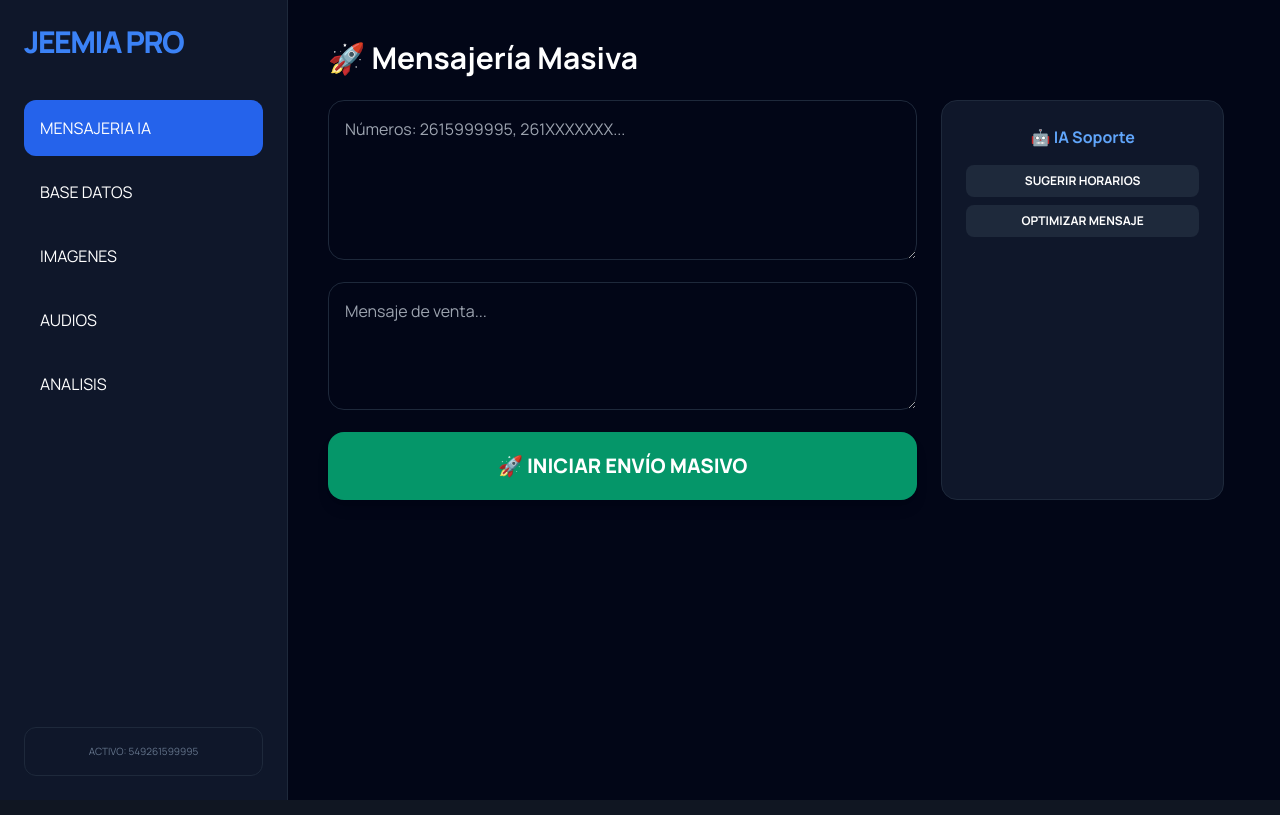
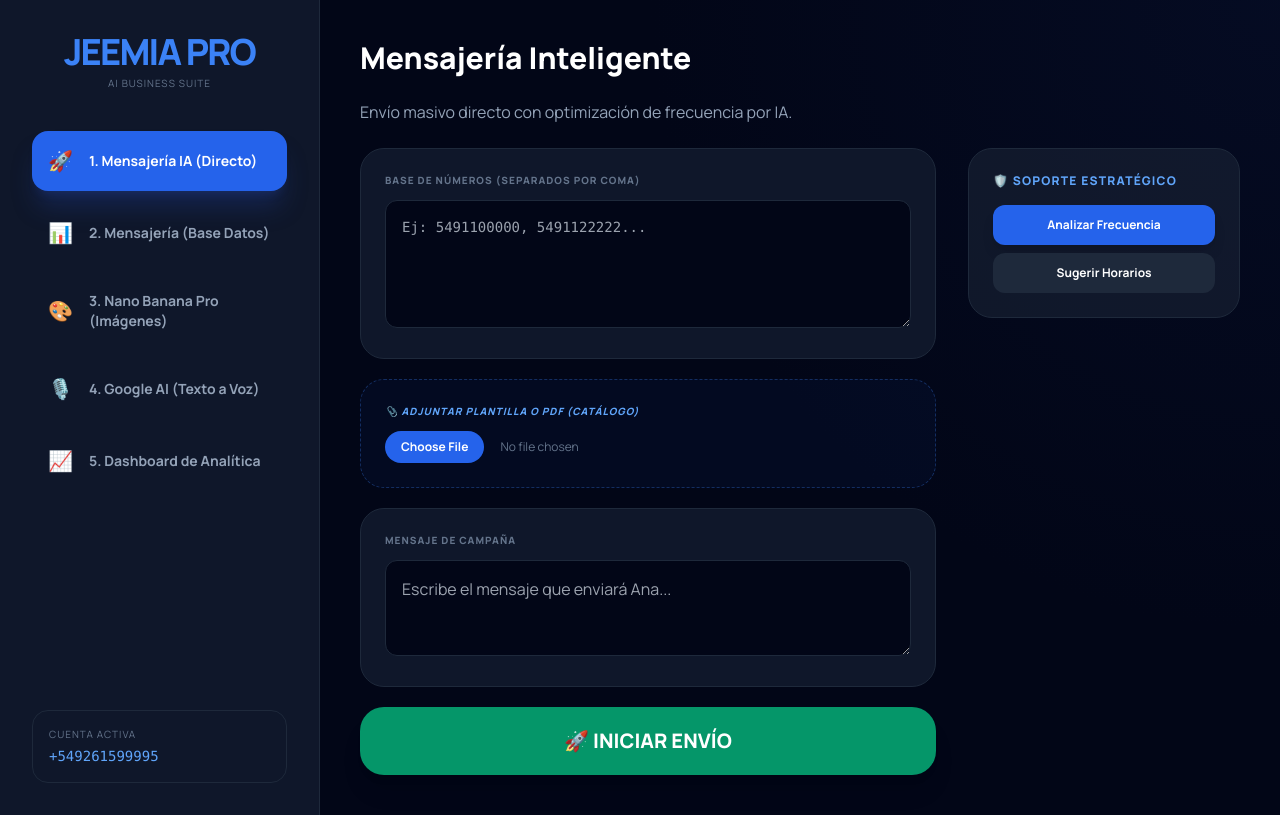
Before and after one commit to woowestudio45-prog/adrian222, a React (Vite) app: page / in a window 1280 px wide. Built offline with nearby package versions, Linux system fonts and the light colour scheme.

Commit message:
Update App.tsx

```diff
--- a/App.tsx
+++ b/App.tsx
@@ -5,106 +5,160 @@
   const [status, setStatus] = useState('');
   const MI_NUMERO = "549261599995";
 
-  // Función de envío directo
-  const enviarWhatsApp = () => {
-    const lista = (document.getElementById('num_input') as HTMLTextAreaElement).value;
-    const msg = (document.getElementById('msg_input') as HTMLTextAreaElement).value;
+  // Lógica de Envío Directo a WhatsApp Web
+  const ejecutarEnvioDirecto = (idLista: string, idMsg: string) => {
+    const lista = (document.getElementById(idLista) as HTMLTextAreaElement).value;
+    const msg = (document.getElementById(idMsg) as HTMLTextAreaElement).value;
 
-    if(!lista || !msg) return alert("Completa los datos");
+    if(!lista || !msg) return alert("Por favor, completa los números y el mensaje");
 
+    setStatus('🚀 Iniciando campaña directa...');
     const numeros = lista.split(',').map(n => n.trim());
-    numeros.forEach((num, i) => {
+
+    numeros.forEach((num, index) => {
       let limpio = num.replace(/\D/g, '');
       if (!limpio.startsWith('549')) limpio = '549' + limpio;
 
       setTimeout(() => {
-        window.open(`https://wa.me/${limpio}?text=${encodeURIComponent(msg)}`, '_blank');
-        if(i === numeros.length - 1) setStatus('✅ Campaña iniciada');
-      }, i * 2000);
+        // Protocolo directo para saltear la pantalla intermedia de confirmación
+        const url = `https://web.whatsapp.com/send?phone=${limpio}&text=${encodeURIComponent(msg)}`;
+        window.open(url, '_blank');
+        if(index === numeros.length - 1) setStatus('✅ Pestañas abiertas. ¡Revisa tu WhatsApp!');
+      }, index * 4000); // 4 segundos de delay para estabilidad
     });
   };
 
   return (
     <div className="flex min-h-screen bg-[#020617] text-white font-sans">
-      {/* SIDEBAR CORREGIDO */}
-      <nav className="w-72 bg-[#0f172a] border-r border-slate-800 p-6 flex flex-col">
-        <h1 className="text-3xl font-black text-blue-500 mb-10 tracking-tighter">JEEMIA PRO</h1>
-        <div className="space-y-2 flex-1">
-          {['mensajeria-ia', 'base-datos', 'imagenes', 'audios', 'analisis'].map(t => (
-            <button key={t} onClick={() => setActiveTab(t)}
-              className={`w-full text-left p-4 rounded-xl transition ${activeTab === t ? 'bg-blue-600' : 'hover:bg-slate-800'}`}>
-              {t.toUpperCase().replace('-', ' ')}
+      {/* SIDEBAR ACTUALIZADO */}
+      <nav className="w-80 bg-[#0f172a] border-r border-slate-800 p-8 flex flex-col">
+        <div className="mb-10 text-center">
+          <h1 className="text-4xl font-black text-blue-500 tracking-tighter">JEEMIA PRO</h1>
+          <p className="text-[10px] text-slate-500 tracking-widest uppercase mt-1">AI Business Suite</p>
+        </div>
+
+        <div className="space-y-3 flex-1">
+          {[
+            {id: 'mensajeria-ia', n: '1. Mensajería IA (Directo)', i: '🚀'},
+            {id: 'base-datos', n: '2. Mensajería (Base Datos)', i: '📊'},
+            {id: 'imagenes', n: '3. Nano Banana Pro (Imágenes)', i: '🎨'},
+            {id: 'audios', n: '4. Google AI (Texto a Voz)', i: '🎙️'},
+            {id: 'analisis', n: '5. Dashboard de Analítica', i: '📈'}
+          ].map(item => (
+            <button key={item.id} onClick={() => setActiveTab(item.id)}
+              className={`w-full text-left p-4 rounded-2xl transition-all flex items-center gap-4 ${
+                activeTab === item.id ? 'bg-blue-600 text-white shadow-xl shadow-blue-900/40' : 'hover:bg-slate-800 text-slate-400'
+              }`}>
+              <span className="text-xl">{item.i}</span>
+              <span className="text-sm font-bold">{item.n}</span>
             </button>
           ))}
         </div>
-        <div className="mt-auto p-4 bg-slate-900 rounded-xl border border-slate-800 text-center">
-          <p className="text-[10px] text-slate-500">ACTIVO: {MI_NUMERO}</p>
+
+        <div className="mt-auto p-4 bg-slate-900 rounded-2xl border border-slate-800">
+          <p className="text-[10px] text-slate-500 mb-1 tracking-widest">CUENTA ACTIVA</p>
+          <p className="text-blue-400 font-mono text-sm">+{MI_NUMERO}</p>
         </div>
       </nav>
 
       {/* CONTENIDO PRINCIPAL */}
-      <main className="flex-1 p-10">
+      <main className="flex-1 p-10 overflow-y-auto bg-[radial-gradient(circle_at_top_right,_var(--tw-gradient-stops))] from-blue-900/10 via-slate-950 to-slate-950">
+
+        {/* PESTAÑA 1: MENSAJERÍA DIRECTA */}
         {activeTab === 'mensajeria-ia' && (
           <div className="max-w-4xl space-y-6">
-            <h2 className="text-3xl font-bold flex items-center gap-2">🚀 Mensajería Masiva</h2>
-            <div className="grid grid-cols-3 gap-6">
-              <div className="col-span-2 space-y-4">
-                <textarea id="num_input" className="w-full h-40 bg-slate-950 border border-slate-800 p-4 rounded-2xl text-blue-400" placeholder="Números: 2615999995, 261XXXXXXX..." />
-                <textarea id="msg_input" className="w-full h-32 bg-slate-950 border border-slate-800 p-4 rounded-2xl" placeholder="Mensaje de venta..." />
-                <button onClick={enviarWhatsApp} className="w-full py-5 bg-emerald-600 hover:bg-emerald-500 rounded-2xl font-black text-xl shadow-lg">🚀 INICIAR ENVÍO MASIVO</button>
-                {status && <p className="text-center text-emerald-400 font-bold">{status}</p>}
+            <h2 className="text-3xl font-black">Mensajería Inteligente</h2>
+            <p className="text-slate-400 -mt-4">Envío masivo directo con optimización de frecuencia por IA.</p>
+
+            <div className="grid grid-cols-3 gap-8">
+              <div className="col-span-2 space-y-5">
+                <div className="bg-slate-900 p-6 rounded-3xl border border-slate-800">
+                  <label className="text-[10px] font-black text-slate-500 uppercase mb-3 block tracking-widest">Base de Números (Separados por coma)</label>
+                  <textarea id="num_masivo" className="w-full h-32 bg-slate-950 border border-slate-800 p-4 rounded-xl text-blue-300 font-mono text-sm" placeholder="Ej: 5491100000, 5491122222..." />
+                </div>
+
+                {/* CAMPO DE ARCHIVOS/PLANTILLAS */}
+                <div className="bg-blue-600/5 p-6 rounded-3xl border border-dashed border-blue-500/30">
+                  <label className="text-[10px] font-black text-blue-400 uppercase mb-3 block tracking-widest italic">📎 Adjuntar Plantilla o PDF (Catálogo)</label>
+                  <input type="file" className="text-xs text-slate-500 file:mr-4 file:py-2 file:px-4 file:rounded-full file:border-0 file:text-xs file:font-bold file:bg-blue-600 file:text-white" />
+                </div>
+
+                <div className="bg-slate-900 p-6 rounded-3xl border border-slate-800">
+                  <label className="text-[10px] font-black text-slate-500 uppercase mb-3 block tracking-widest">Mensaje de Campaña</label>
+                  <textarea id="msg_masivo" className="w-full h-24 bg-slate-950 border border-slate-800 p-4 rounded-xl text-slate-200" placeholder="Escribe el mensaje que enviará Ana..." />
+                </div>
+
+                <button onClick={() => ejecutarEnvioDirecto('num_masivo', 'msg_masivo')}
+                  className="w-full py-5 bg-emerald-600 hover:bg-emerald-500 text-white font-black rounded-3xl text-xl shadow-xl transition-all">
+                  🚀 INICIAR ENVÍO
+                </button>
+                {status && <p className="text-center text-emerald-400 font-bold animate-pulse">{status}</p>}
               </div>
-              <div className="bg-slate-900 p-6 rounded-2xl border border-slate-800 text-center">
-                 <h3 className="text-blue-400 font-bold mb-4">🤖 IA Soporte</h3>
-                 <button className="w-full py-2 bg-slate-800 rounded-lg text-xs font-bold mb-2">SUGERIR HORARIOS</button>
-                 <button className="w-full py-2 bg-slate-800 rounded-lg text-xs font-bold">OPTIMIZAR MENSAJE</button>
+
+              <div className="space-y-4">
+                <div className="bg-[#1e293b]/50 border border-slate-800 p-6 rounded-3xl">
+                  <h3 className="text-blue-400 font-black text-xs mb-4 tracking-widest uppercase">🛡️ Soporte Estratégico</h3>
+                  <button className="w-full py-3 bg-blue-600 rounded-xl text-xs font-bold mb-2 shadow-lg">Analizar Frecuencia</button>
+                  <button className="w-full py-3 bg-slate-800 rounded-xl text-xs font-bold">Sugerir Horarios</button>
+                </div>
               </div>
             </div>
           </div>
         )}
 
-        {/* DASHBOARD COMPLETO */}
-        {activeTab === 'analisis' && (
-          <div className="space-y-6">
-            <div className="flex justify-between items-center">
-              <h2 className="text-3xl font-bold">📊 Dashboard Analítica</h2>
-              <button className="bg-blue-600 px-4 py-2 rounded-lg font-bold text-sm">Descargar Informe Semanal</button>
+        {/* PESTAÑA 2: MENSAJERÍA CON BASE (Subir Excel/PDF) */}
+        {activeTab === 'base-datos' && (
+          <div className="max-w-4xl space-y-6 text-center py-10">
+            <h2 className="text-3xl font-black mb-10">Carga de Base de Datos</h2>
+            <div className="bg-slate-900 border-2 border-dashed border-slate-800 rounded-[40px] p-20">
+              <div className="mb-6 text-5xl">📄</div>
+              <p className="text-slate-400 mb-6">Subir archivo Excel o CSV con tus contactos</p>
+              <input type="file" className="hidden" id="excel_upload" />
+              <button onClick={() => document.getElementById('excel_upload')?.click()} className="bg-blue-600 px-8 py-4 rounded-2xl font-black text-sm">SELECCIONAR ARCHIVO</button>
             </div>
-            <div className="grid grid-cols-4 gap-4">
-              <div className="bg-red-500/10 border border-red-500/30 p-6 rounded-3xl text-center">
-                <p className="text-xs text-slate-400 font-bold uppercase">Calientes</p>
-                <p className="text-4xl font-black text-red-500">42</p>
-              </div>
-              <div className="bg-orange-500/10 border border-orange-500/30 p-6 rounded-3xl text-center">
-                <p className="text-xs text-slate-400 font-bold uppercase">Tibios</p>
-                <p className="text-4xl font-black text-orange-400">128</p>
-              </div>
-              <div className="bg-blue-500/10 border border-blue-500/30 p-6 rounded-3xl text-center">
-                <p className="text-xs text-slate-400 font-bold uppercase">Fríos</p>
-                <p className="text-4xl font-black text-blue-500">850</p>
-              </div>
-              <div className="bg-emerald-500/10 border border-emerald-500/30 p-6 rounded-3xl text-center">
-                <p className="text-xs text-slate-400 font-bold uppercase">Enviados</p>
-                <p className="text-4xl font-black text-emerald-500">1.2K</p>
-              </div>
-            </div>
-            <div className="bg-slate-900 border border-slate-800 rounded-3xl p-6">
-               <h3 className="font-bold mb-4">Registro de Campañas Reales</h3>
-               <table className="w-full text-left text-sm">
-                 <thead><tr className="border-b border-slate-800 opacity-50"><th className="pb-2">FECHA</th><th className="pb-2">NÚMEROS</th><th className="pb-2">ESTADO</th></tr></thead>
-                 <tbody><tr><td className="py-4">26/12/2025</td><td>1,200</td><td><span className="text-emerald-400">COMPLETADO</span></td></tr></tbody>
-               </table>
+            {/* Campo adicional de PDF para Base de Datos */}
+            <div className="bg-slate-900 p-6 rounded-3xl border border-slate-800 text-left mt-6">
+              <label className="text-[10px] font-black text-blue-400 uppercase mb-3 block tracking-widest">📎 PDF Adjunto para esta Base</label>
+              <input type="file" className="text-xs text-slate-500" />
             </div>
           </div>
         )}
 
-        {(activeTab === 'imagenes' || activeTab === 'audios') && (
-          <div className="max-w-2xl mx-auto bg-slate-900 p-12 rounded-[40px] border border-slate-800 text-center">
-            <h2 className="text-2xl font-bold mb-6">{activeTab === 'imagenes' ? '🎨 Generador Nano Banana' : '🎙️ Google AI Voice Studio'}</h2>
-            <textarea className="w-full h-32 bg-slate-950 p-4 rounded-2xl mb-6 border border-slate-800" placeholder="Prompt para la IA..." />
-            <button className="w-full py-4 bg-purple-600 rounded-2xl font-black">GENERAR Y DESCARGAR</button>
+        {/* PESTAÑA 5: DASHBOARD ACTUALIZADO */}
+        {activeTab === 'analisis' && (
+          <div className="space-y-8">
+            <div className="flex justify-between items-center">
+              <h2 className="text-3xl font-black">Panel de Resultados Reales</h2>
+              <button className="bg-blue-600/20 text-blue-400 border border-blue-500/40 px-6 py-2 rounded-xl text-xs font-black uppercase tracking-widest">Descargar Informe Mensual (PDF)</button>
+            </div>
+            <div className="grid grid-cols-4 gap-6">
+              {[{l: 'CALIENTES', v: '42', c: 'text-red-500', bg: 'bg-red-500/10'}, {l: 'TIBIOS', v: '128', c: 'text-orange-500', bg: 'bg-orange-500/10'}, {l: 'FRÍOS', v: '850', c: 'text-blue-500', bg: 'bg-blue-500/10'}, {l: 'EFECTIVIDAD', v: '14%', c: 'text-emerald-500', bg: 'bg-emerald-500/10'}].map(s => (
+                <div key={s.l} className={`${s.bg} p-8 rounded-[32px] border border-white/5`}>
+                  <p className="text-[10px] font-black text-slate-500 tracking-widest">{s.l}</p>
+                  <p className={`text-5xl font-black mt-2 ${s.c}`}>{s.v}</p>
+                </div>
+              ))}
+            </div>
+            <div className="bg-slate-900 border border-slate-800 rounded-[32px] p-8">
+              <h3 className="font-bold mb-6 text-slate-400">Registro de Envíos Diarios</h3>
+              <div className="w-full flex justify-between p-4 bg-slate-950 rounded-2xl border border-slate-800 text-xs font-bold text-slate-500 uppercase tracking-widest">
+                <span>Fecha: 26/12/2025</span>
+                <span>Enviados: 1,200</span>
+                <span className="text-emerald-400">Estado: Completado</span>
+              </div>
+            </div>
           </div>
         )}
+
+        {/* PESTAÑAS VACÍAS (IMÁGENES Y AUDIO) */}
+        {(activeTab === 'imagenes' || activeTab === 'audios') && (
+          <div className="max-w-2xl mx-auto mt-20 bg-slate-900 p-12 rounded-[40px] border border-slate-800 text-center shadow-2xl">
+            <h2 className="text-2xl font-black mb-6 uppercase tracking-widest">{activeTab === 'imagenes' ? '🎨 Nano Banana Pro' : '🎙️ Google AI Voice'}</h2>
+            <textarea className="w-full h-32 bg-slate-950 border border-slate-800 p-4 rounded-2xl mb-6" placeholder="Describe lo que quieres generar..." />
+            <button className="w-full py-4 bg-purple-600 rounded-2xl font-black shadow-lg shadow-purple-900/40">GENERAR CONTENIDO</button>
+          </div>
+        )}
+
       </main>
     </div>
   );
```
